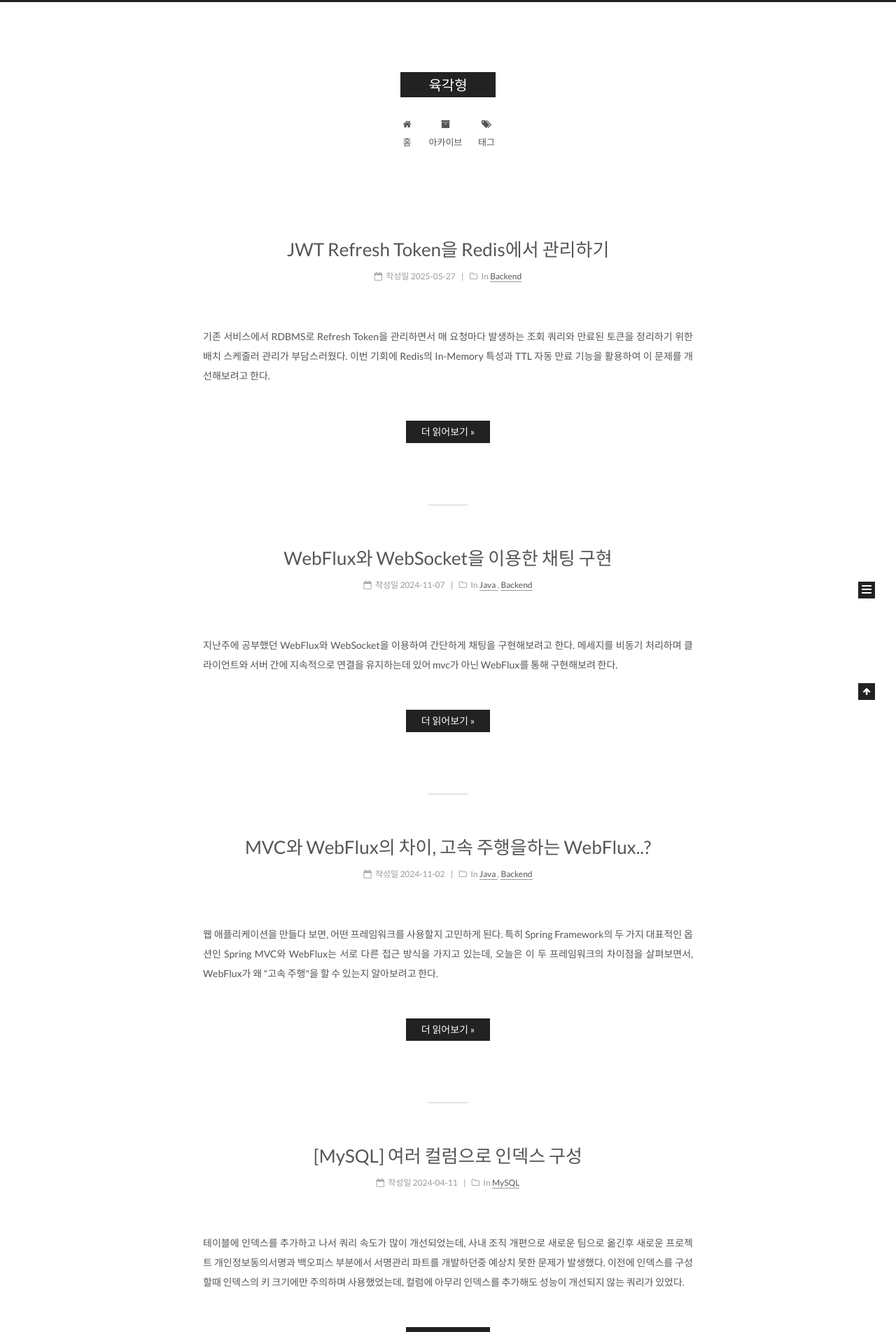
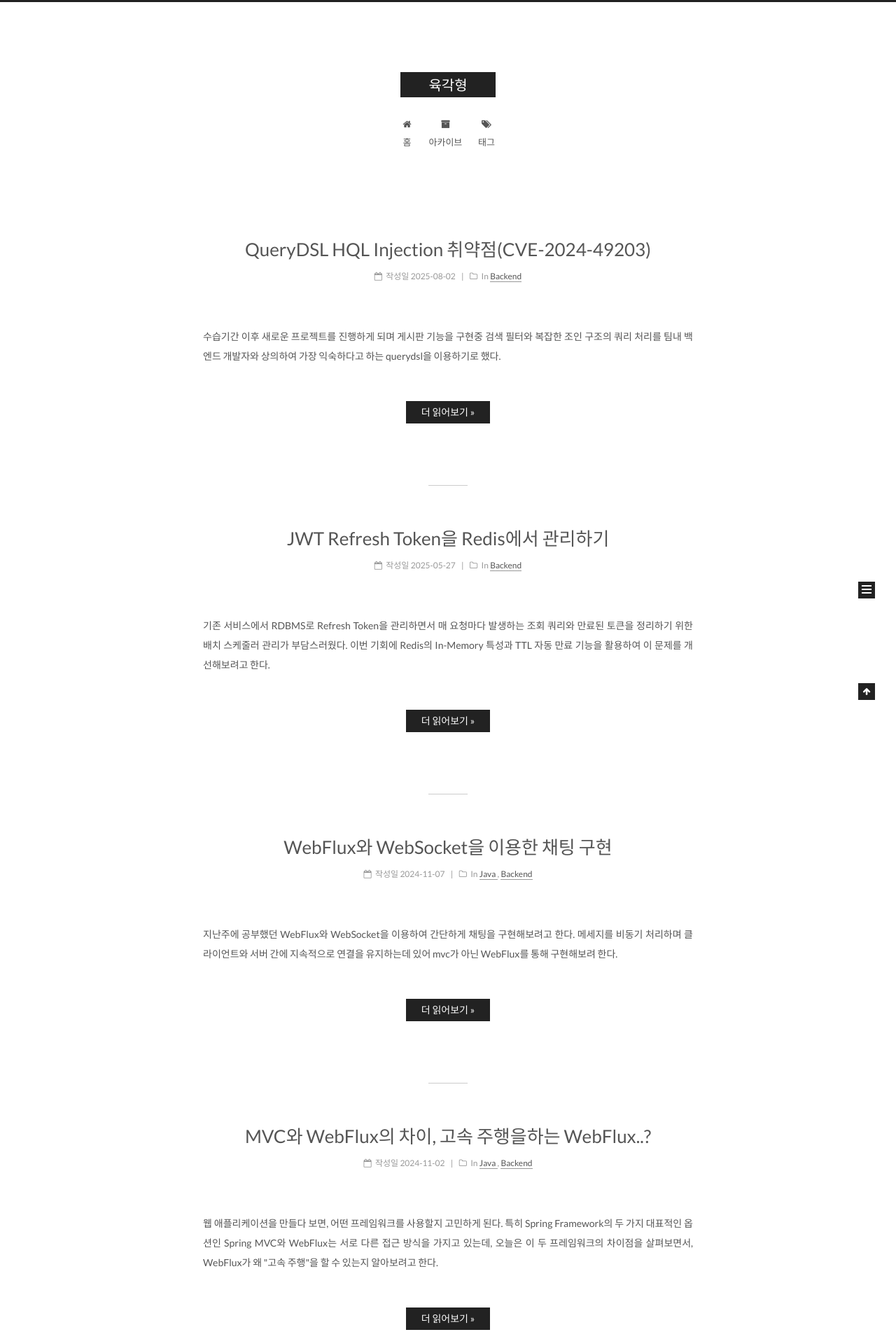
Before and after one commit to yukmekim/yukmekim.github.io, a Jekyll site: the page built from index.html, in a window 1280 px wide. Shown: the top 1903 px of the page at 70% size. Built offline with Jekyll 4.4.1, drawn with Linux system fonts in a browser that asks for light colours; the list of posts is cut into pages by our own code; some of the changed text lies outside the part shown.

Commit message:
feat: querydsl hql injection 회고 포스팅 개요 작성

```diff
--- /dev/null
+++ b/_posts/2025-08-02-querydsl-hql-injection.md
@@ -0,0 +1,15 @@
+---
+title: 'QueryDSL HQL Injection 취약점(CVE-2024-49203)'
+description: 수습기간 이후 새로운 프로젝트를 진행하게 되며 게시판 기능을 구현중 검색 필터와 복잡한 조인 구조의 쿼리 처리를 팀내 백엔드 개발자와 상의하여 가장 익숙하다고 하는 querydsl을 이용하기로 했다.
+categories:
+ - Backend
+tags:
+ - QueryDSL
+ - Security
+ - Spring Boot
+---
+수습기간 이후 새로운 프로젝트를 진행하게 되며 게시판 기능을 구현중 검색 필터와 복잡한 조인 구조의 쿼리 처리를 팀내 백엔드 개발자와 상의하여 가장 익숙하다고 하는 querydsl을 이용하기로 했다.
+
+의존성 추가를 위해 maven repository에서 querydsl 가장 최신 버전을 build.gradle 추가하게 되었으며, 이 과정에서 IDE에서 사용 경고가 발생했다.
+
+![Desktop Preview](/assets/images/post/querydsl_hql_injection/querydsl_ide_warning.png)
```
Also changed, not shown: _posts/2024-11-02-tech-webflux.md (renamed from _posts/2024-11-02-tec-webflux.md, +1 -1 lines), _posts/2024-11-07-tech-webSocket.md (renamed from _posts/2024-11-07-tec-webSocket.md, +1 -1 lines), assets/images/post/querydsl_hql_injection/querydsl_ide_warning.png (added).
